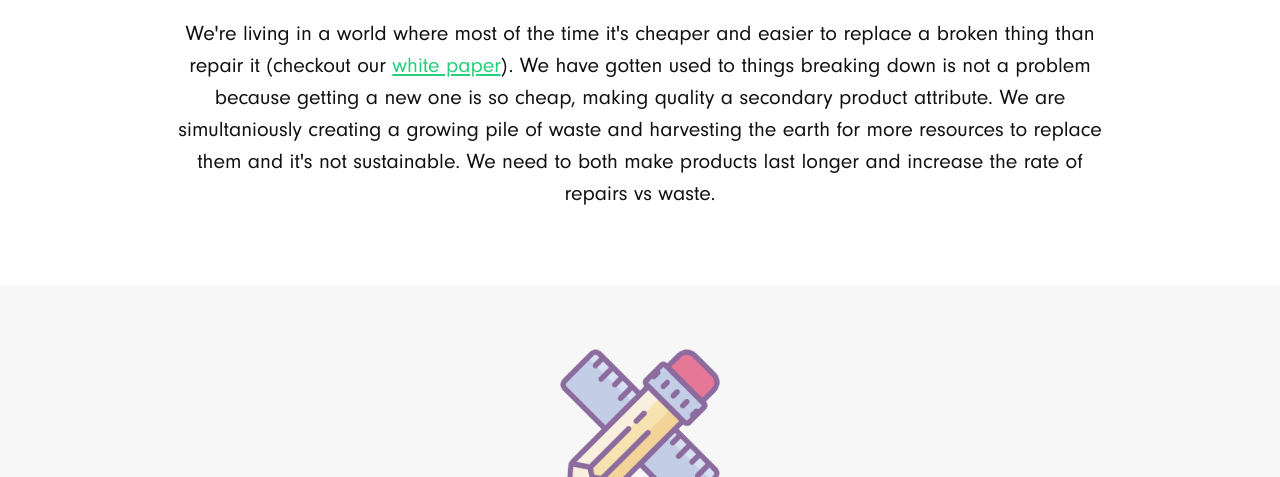
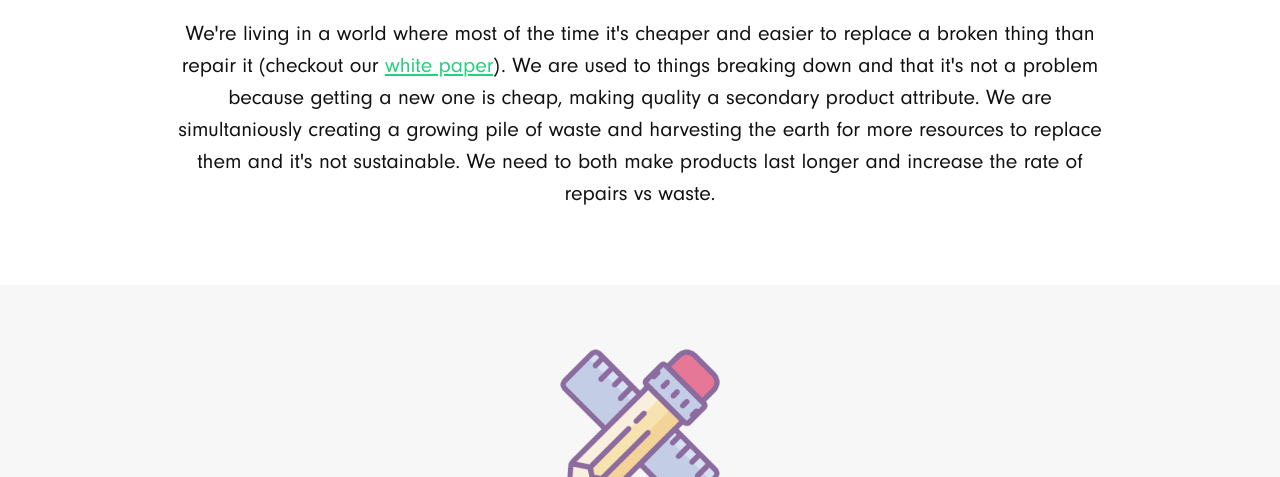
Before and after one commit to RationalMatta/doublethewarranties, a plain HTML site: page index.html in a window 1280 px wide. Shown: the part 623-1100 px from the top of the page. Drawn offline with Linux system fonts and the light colour scheme.

Commit message:
Fix language

```diff
--- a/index.html
+++ b/index.html
@@ -65,7 +65,7 @@
                 <header>
                     <h2>Make Quality Matter Again</h2>
                     <p class="intro">
-                        We're living in a world where most of the time it's cheaper and easier to replace a broken thing than repair it (checkout our <a href="https://medium.com/rational-zone/why-we-need-longer-warranties-1cc90acdd73e">white paper</a>). We have gotten used to things breaking down is not a problem because getting a new one is so cheap, making quality a secondary product attribute. We are simultaniously creating a growing pile of waste and harvesting the earth for more resources to replace them and it's not sustainable. We need to both make products last longer and increase the rate of repairs vs waste.
+                        We're living in a world where most of the time it's cheaper and easier to replace a broken thing than repair it (checkout our <a href="https://medium.com/rational-zone/why-we-need-longer-warranties-1cc90acdd73e">white paper</a>). We are used to things breaking down and that it's not a problem because getting a new one is cheap, making quality a secondary product attribute. We are simultaniously creating a growing pile of waste and harvesting the earth for more resources to replace them and it's not sustainable. We need to both make products last longer and increase the rate of repairs vs waste.
                     </p>
                 </header>
             </div>
```
